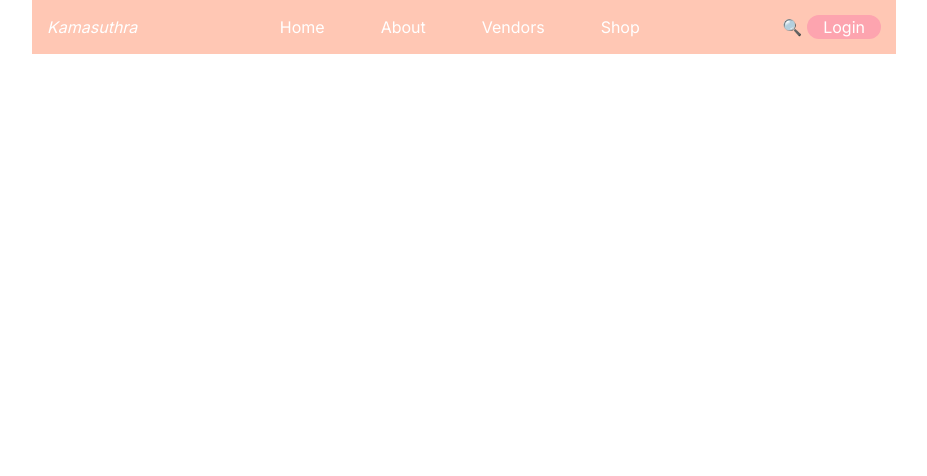
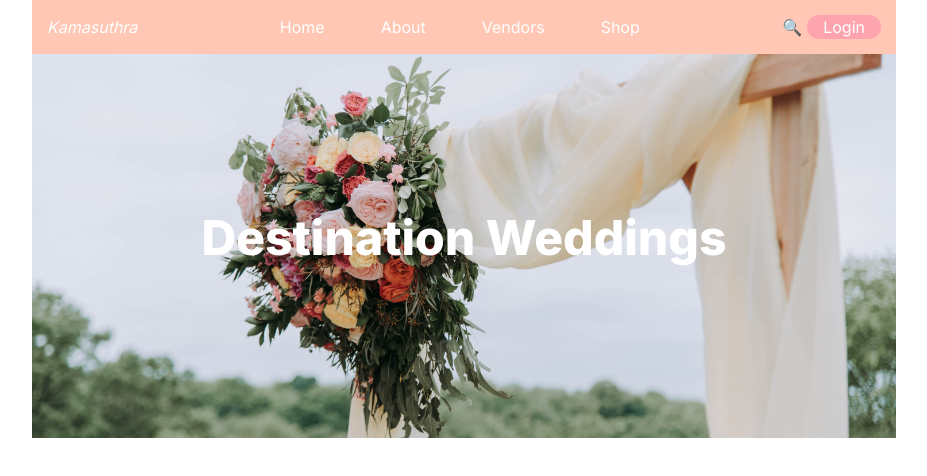
Before and after one commit to muhammed-anas-na/name-, a Next.js app in the folder front-end/: page / in a window 1280 px wide. Shown: the top 476 px of the page, without its empty margins (176-1103 px from the left). Built offline with nearby package versions, Linux system fonts and the light colour scheme.

Commit message:
Banner01 added

```diff
--- /dev/null
+++ b/front-end/src/Components/Hero/page.jsx
@@ -0,0 +1,18 @@
+import styles from'./page.module.css'
+
+function Hero() {
+  return (
+    <div className={styles.container}>
+        <div className="relative">
+            <img className='absolute inset-0 w-full h-96 object-cover' src="banner01.jpg" alt="banner"/>
+            <h1
+            className=
+            'relative inset-0 flex top-40 justify-center text-white font-extrabold sm:text-3xl lg:text-5xl'>
+              Destination Weddings
+            </h1>
+        </div>
+    </div>
+  )
+}
+
+export default Hero;
--- a/front-end/src/app/page.tsx
+++ b/front-end/src/app/page.tsx
@@ -1,10 +1,11 @@
 import Header from '@/Components/Header/page';
-import Commingsoon from '../Components/ComingSoon/Page';
+import Hero from '@/Components/Hero/page';
+// import Commingsoon from '../Components/ComingSoon/Page';
 export default function Home() {
   return (
     <main>
-      {/* <Commingsoon/> */}
       <Header/>
+      <Hero/>
     </main>
   );
 }
```
Also changed, not shown: front-end/public/banner01.jpg (added), front-end/src/Components/Hero/page.module.css (added).
